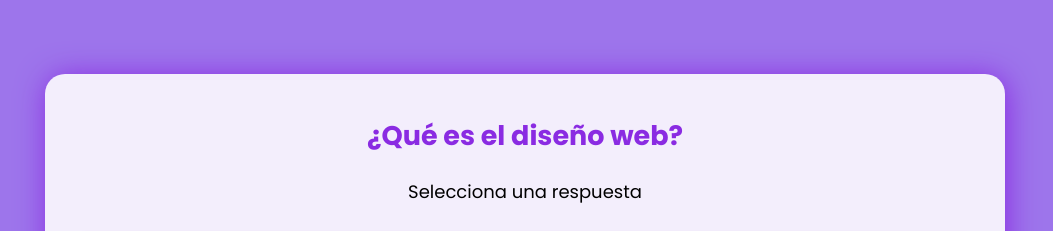
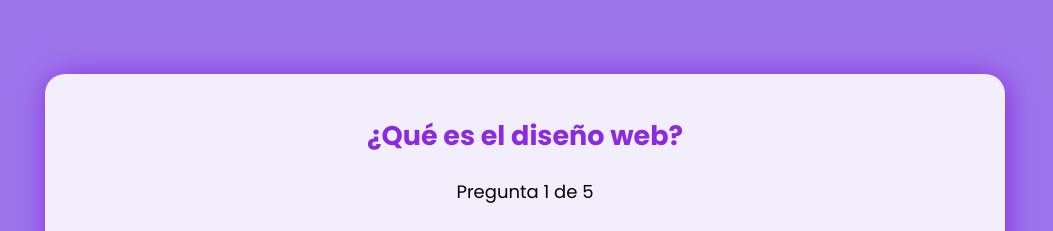
Before and after one commit to Abigail-Araujo/TriviaBlog, a plain HTML site: page index.html in a window 1280 px wide. Both pictures are taken after a click on the button "Comenzar Trivia". Shown: the part 60-291 px from the top of the page, without its empty margins (115-1168 px from the left). Drawn offline with Linux system fonts and the light colour scheme.

Commit message:
Agregar numero de preguntas

```diff
--- a/index.html
+++ b/index.html
@@ -43,7 +43,7 @@
                 <!-- trivia (question and answers) -->
                 <div id="trivia">
                     <h1 id="question-title">Pregunta 1</h1>
-                    <p>Selecciona una respuesta</p>
+                    <p id="question-number"></p>
                     <div id="answers">
                         <button class="answer">Respuesta 1</button>
                         <button class="answer">Respuesta 2</button>
--- a/trivia.js
+++ b/trivia.js
@@ -118,6 +118,9 @@ const showTrivia = () => {
 const trivia = () => {
   let questionTitle = document.getElementById("question-title");
   let answers = document.querySelectorAll(".answer");
+  let questionNumber = document.getElementById("question-number");
+
+  questionNumber.innerText = `Pregunta ${indexQuestion + 1} de ${questions.length}`;
 
   let question = questions[indexQuestion];
   questionTitle.innerText = question.question;
```
